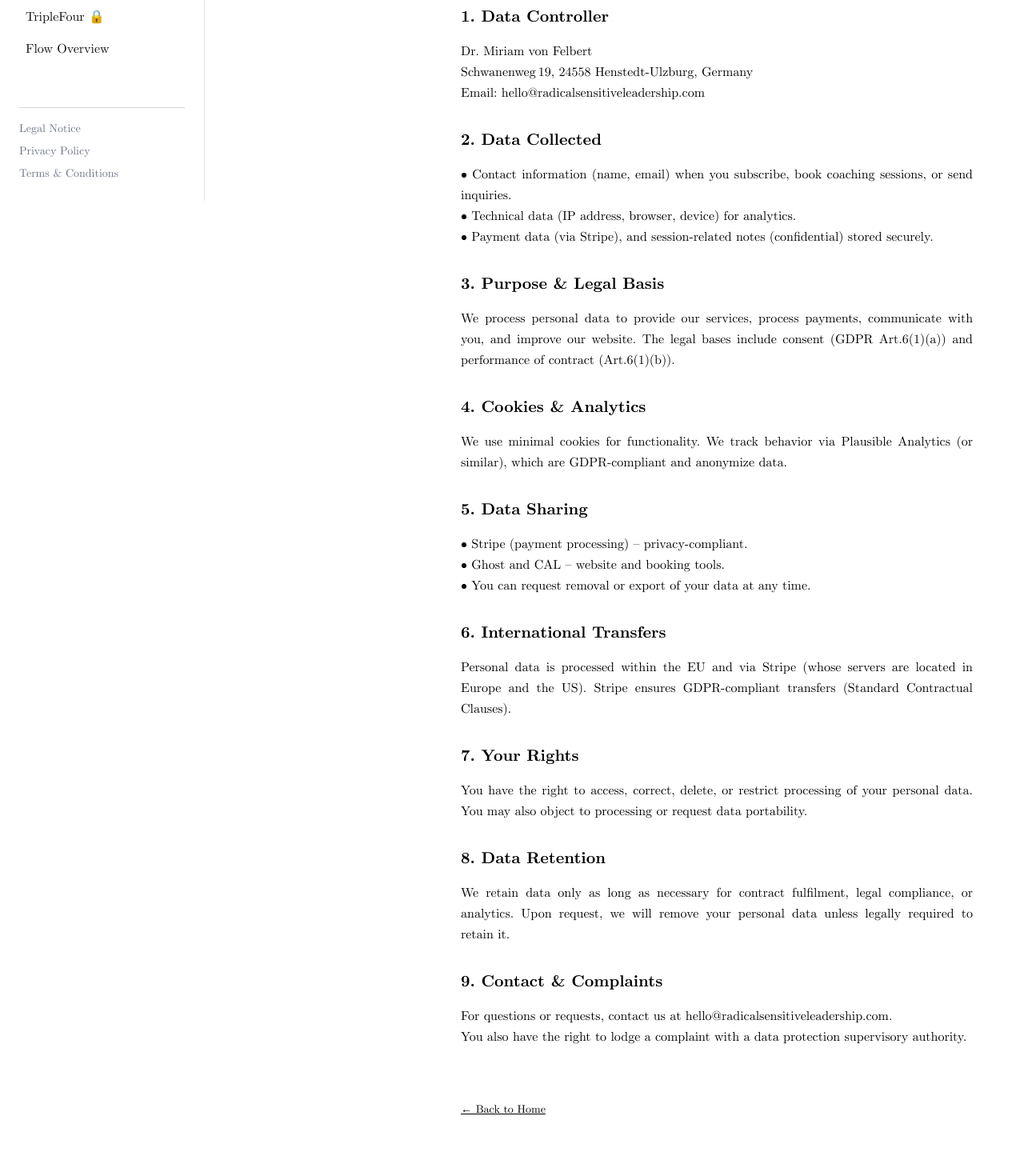
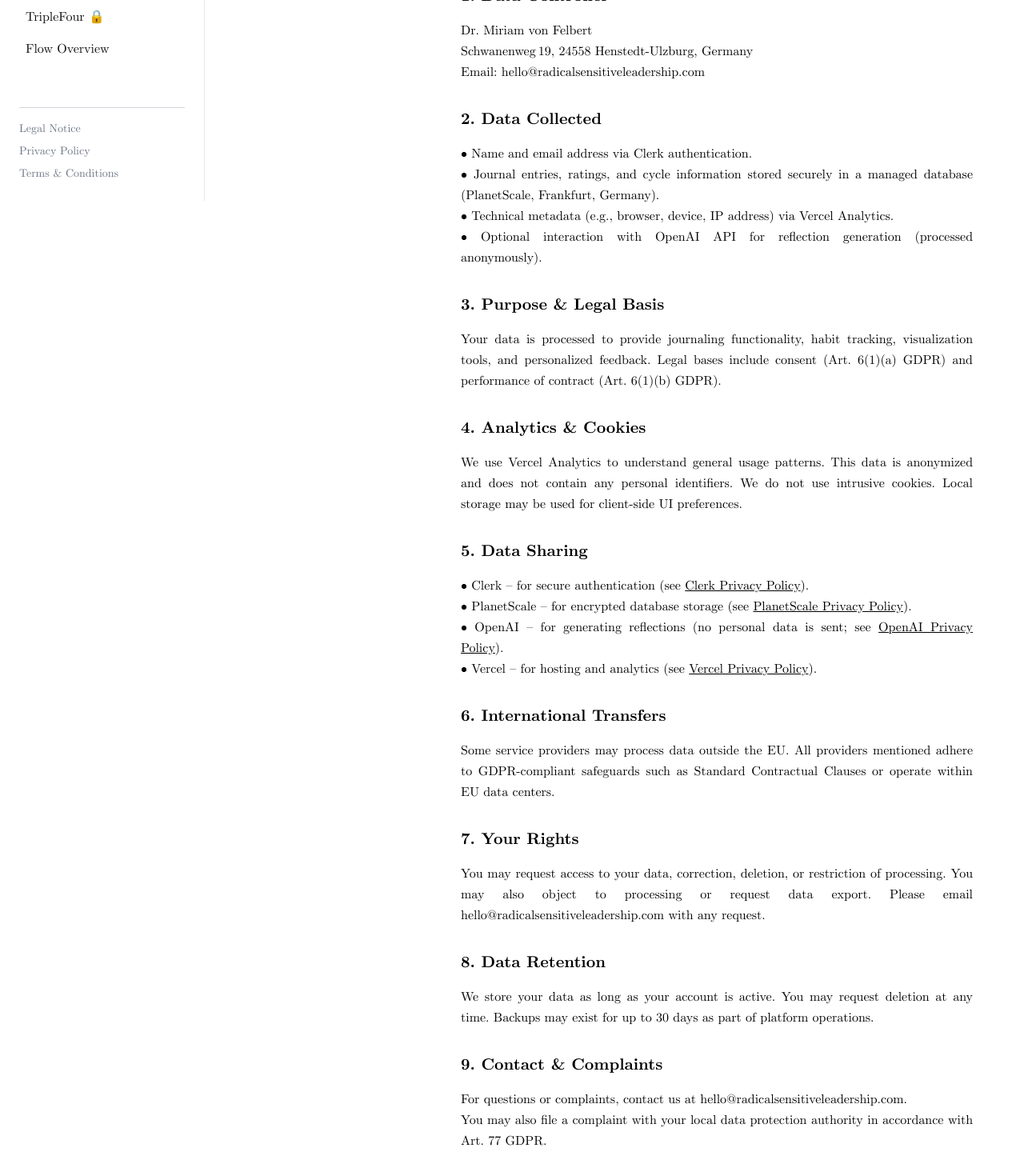
Before and after one commit to DrMvF/ikigaistrategist, a Next.js app: page /privacy in a window 1280 px wide. Shown: the part 342-1812 px from the top of the page at 80% size. Built offline with nearby package versions, Linux system fonts and the light colour scheme.

Commit message:
Update and relocate Legal, Privacy, and Terms pages under (flowlayout) with sidebar integration

```diff
--- a/app/(flowlayout)/legal/page.tsx
+++ b/app/(flowlayout)/legal/page.tsx
@@ -1,45 +1,74 @@
 export default function LegalPage() {
   return (
     <main className="max-w-3xl mx-auto px-4 py-32 font-cm leading-relaxed text-base text-justify">
-      <h1 className="text-3xl sm:text-4xl mb-8 font-semibold text-left">Legal Notice / Imprint</h1>
+      <h1 className="text-3xl sm:text-4xl mb-8 font-semibold text-left">
+        Legal Notice / Imprint
+      </h1>
 
-      <p className="mb-4"><strong>According to § 5 TMG</strong><br />
-      Dr. Miriam von Felbert<br />
-      Schwanenweg 19<br />
-      24558 Henstedt-Ulzburg<br />
-      Germany</p>
+      <p className="mb-4">
+        <strong>According to § 5 TMG</strong><br />
+        Dr. Miriam von Felbert<br />
+        Schwanenweg 19<br />
+        24558 Henstedt-Ulzburg<br />
+        Germany
+      </p>
 
-      <p className="mb-4"><strong>Contact</strong><br />
-      Phone: +49 (0) 151 65122333<br />
-      Email: hello@radicalsensitiveleadership.com</p>
+      <p className="mb-4">
+        <strong>Contact</strong><br />
+        Phone: +49 (0) 151 65122333<br />
+        Email: hello@radicalsensitiveleadership.com
+      </p>
 
-      <p className="mb-4"><strong>VAT ID</strong><br />
-      DE366062230 (according to § 27a UStG)</p>
+      <p className="mb-4">
+        <strong>VAT ID</strong><br />
+        DE366062230 (according to § 27a UStG)
+      </p>
 
-      <p className="mb-4"><strong>Responsible for content according to § 5 TMG:</strong><br />
-      Dr. Miriam von Felbert<br />
-      Address as above</p>
+      <p className="mb-4">
+        <strong>Responsible for content according to § 5 TMG:</strong><br />
+        Dr. Miriam von Felbert<br />
+        Address as above
+      </p>
 
-      <p className="mb-4"><strong>Scope of Services:</strong><br />
-      This website offers digital products and services including paid memberships, coaching sessions, downloadable materials, and executive support formats for professionals.</p>
+      <p className="mb-4">
+        <strong>Scope of Services:</strong><br />
+        This web application provides cycle-aligned self-reflection tools and digital coaching content.
+        Features include structured journaling, Ikigai-based evaluation, trajectory visualizations, and optional personal empowerment reports.
+        Paid offerings may include memberships, digital downloads, and executive support formats.
+      </p>
 
-      <p className="mb-4"><strong>Online Dispute Resolution:</strong><br />
-      The European Commission provides a platform for online dispute resolution: <a href="https://ec.europa.eu/consumers/odr/" target="_blank" className="underline">https://ec.europa.eu/consumers/odr/</a>. We do not participate in a dispute resolution procedure before a consumer arbitration board.</p>
+      <p className="mb-4">
+        <strong>Online Dispute Resolution:</strong><br />
+        The European Commission provides a platform for online dispute resolution:{' '}
+        <a
+          href="https://ec.europa.eu/consumers/odr/"
+          target="_blank"
+          rel="noopener noreferrer"
+          className="underline"
+        >
+          https://ec.europa.eu/consumers/odr/
+        </a>
+        . We do not participate in a dispute resolution procedure before a consumer arbitration board.
+      </p>
 
-      <p className="mb-4"><strong>Liability for Content:</strong><br />
-      All content on this website has been created with care. However, we cannot guarantee the completeness or accuracy of the content. Obligations to remove or block usage of information remain applicable under general law. Liability arises only upon actual knowledge of an infringement. We will promptly remove unlawful content once identified.</p>
+      <p className="mb-4">
+        <strong>Liability for Content:</strong><br />
+        All content on this web application has been created with care and reviewed prior to publication.
+        However, no guarantee is given for completeness, accuracy or timeliness. Obligations to remove or block content remain applicable under general law. Liability arises only upon actual knowledge of a specific infringement. Unlawful content will be removed promptly once identified.
+      </p>
 
-      <p className="mb-4"><strong>Liability for Links:</strong><br />
-      This website may contain links to external websites. We are not responsible for external content. Linked content was checked for legal issues at the time of linking. Permanent monitoring is not reasonable without concrete indications of a legal violation. Upon notification of legal violations, such links will be removed immediately.</p>
+      <p className="mb-4">
+        <strong>Liability for Links:</strong><br />
+        This platform may contain links to external websites. We are not responsible for third-party content.
+        Linked content was checked for legal issues at the time of linking. Ongoing monitoring without concrete indication is not reasonable.
+        Upon notification of legal violations, such links will be removed without delay.
+      </p>
 
-      <p className="mb-4"><strong>Copyright Notice:</strong><br />
-      Content on this site is protected by German copyright law. Reproduction or distribution requires written consent of the author. Downloads are permitted for private use only.</p>
-
-      <div className="mt-16">
-        <a href="/" className="text-sm underline hover:opacity-60">
-          ← Back to Home
-        </a>
-      </div>
+      <p className="mb-4">
+        <strong>Copyright Notice:</strong><br />
+        All content and structure of this web application is protected by German copyright law.
+        Reproduction, editing or distribution outside of private use requires prior written permission.
+      </p>
     </main>
   );
 }
--- a/app/(flowlayout)/privacy/page.tsx
+++ b/app/(flowlayout)/privacy/page.tsx
@@ -1,69 +1,74 @@
 export default function PrivacyPage() {
   return (
     <main className="max-w-3xl mx-auto px-4 py-32 font-cm leading-relaxed text-base text-justify">
-      <h1 className="text-3xl sm:text-4xl mb-8 font-semibold text-left">Privacy Policy</h1>
+      <h1 className="text-3xl sm:text-4xl mb-8 font-semibold text-left">
+        Privacy Policy
+      </h1>
 
       <p className="mb-4">
-        We take your privacy seriously. This Privacy Policy describes how “Radical Sensitive Leadership” (“we”, “us”, “our”) collects, uses, shares, and protects your personal data via this website and related services.
+        We take your privacy seriously. This Privacy Policy explains how
+        “Ikigai Strategist” (“we”, “us”, “our”) processes personal data
+        when you use this web application.
       </p>
 
       <h2 className="text-xl font-semibold mt-8 mb-4 text-left">1. Data Controller</h2>
       <p className="mb-4">
-        Dr. Miriam von Felbert<br/>
-        Schwanenweg 19, 24558 Henstedt‑Ulzburg, Germany<br/>
+        Dr. Miriam von Felbert<br />
+        Schwanenweg 19, 24558 Henstedt‑Ulzburg, Germany<br />
         Email: hello@radicalsensitiveleadership.com
       </p>
 
       <h2 className="text-xl font-semibold mt-8 mb-4 text-left">2. Data Collected</h2>
       <p className="mb-4">
-        • Contact information (name, email) when you subscribe, book coaching sessions, or send inquiries.<br/>
-        • Technical data (IP address, browser, device) for analytics.<br/>
-        • Payment data (via Stripe), and session-related notes (confidential) stored securely.
+        • Name and email address via Clerk authentication.<br />
+        • Journal entries, ratings, and cycle information stored securely in a managed database (PlanetScale, Frankfurt, Germany).<br />
+        • Technical metadata (e.g., browser, device, IP address) via Vercel Analytics.<br />
+        • Optional interaction with OpenAI API for reflection generation (processed anonymously).
       </p>
 
       <h2 className="text-xl font-semibold mt-8 mb-4 text-left">3. Purpose & Legal Basis</h2>
       <p className="mb-4">
-        We process personal data to provide our services, process payments, communicate with you, and improve our website. The legal bases include consent (GDPR Art.6(1)(a)) and performance of contract (Art.6(1)(b)).
+        Your data is processed to provide journaling functionality, habit tracking, visualization tools,
+        and personalized feedback. Legal bases include consent (Art. 6(1)(a) GDPR) and performance of contract (Art. 6(1)(b) GDPR).
       </p>
 
-      <h2 className="text-xl font-semibold mt-8 mb-4 text-left">4. Cookies & Analytics</h2>
+      <h2 className="text-xl font-semibold mt-8 mb-4 text-left">4. Analytics & Cookies</h2>
       <p className="mb-4">
-        We use minimal cookies for functionality. We track behavior via Plausible Analytics (or similar), which are GDPR-compliant and anonymize data.
+        We use Vercel Analytics to understand general usage patterns. This data is anonymized and does not contain any personal identifiers.
+        We do not use intrusive cookies. Local storage may be used for client-side UI preferences.
       </p>
 
       <h2 className="text-xl font-semibold mt-8 mb-4 text-left">5. Data Sharing</h2>
       <p className="mb-4">
-        • Stripe (payment processing) – privacy-compliant.<br/>
-        • Ghost and CAL – website and booking tools.<br/>
-        • You can request removal or export of your data at any time.
+        • Clerk – for secure authentication (see <a href="https://clerk.com/privacy" target="_blank" rel="noopener noreferrer" className="underline">Clerk Privacy Policy</a>).<br />
+        • PlanetScale – for encrypted database storage (see <a href="https://planetscale.com/legal/privacy" target="_blank" rel="noopener noreferrer" className="underline">PlanetScale Privacy Policy</a>).<br />
+        • OpenAI – for generating reflections (no personal data is sent; see <a href="https://openai.com/policies/privacy-policy" target="_blank" rel="noopener noreferrer" className="underline">OpenAI Privacy Policy</a>).<br />
+        • Vercel – for hosting and analytics (see <a href="https://vercel.com/legal/privacy-policy" target="_blank" rel="noopener noreferrer" className="underline">Vercel Privacy Policy</a>).
       </p>
 
       <h2 className="text-xl font-semibold mt-8 mb-4 text-left">6. International Transfers</h2>
       <p className="mb-4">
-        Personal data is processed within the EU and via Stripe (whose servers are located in Europe and the US). Stripe ensures GDPR-compliant transfers (Standard Contractual Clauses).
+        Some service providers may process data outside the EU. All providers mentioned adhere to GDPR-compliant safeguards such as
+        Standard Contractual Clauses or operate within EU data centers.
       </p>
 
       <h2 className="text-xl font-semibold mt-8 mb-4 text-left">7. Your Rights</h2>
       <p className="mb-4">
-        You have the right to access, correct, delete, or restrict processing of your personal data. You may also object to processing or request data portability.
+        You may request access to your data, correction, deletion, or restriction of processing. You may also object to processing
+        or request data export. Please email hello@radicalsensitiveleadership.com with any request.
       </p>
 
       <h2 className="text-xl font-semibold mt-8 mb-4 text-left">8. Data Retention</h2>
       <p className="mb-4">
-        We retain data only as long as necessary for contract fulfilment, legal compliance, or analytics. Upon request, we will remove your personal data unless legally required to retain it.
+        We store your data as long as your account is active. You may request deletion at any time.
+        Backups may exist for up to 30 days as part of platform operations.
       </p>
 
       <h2 className="text-xl font-semibold mt-8 mb-4 text-left">9. Contact & Complaints</h2>
       <p className="mb-4">
-        For questions or requests, contact us at hello@radicalsensitiveleadership.com.<br/>
-        You also have the right to lodge a complaint with a data protection supervisory authority.
+        For questions or complaints, contact us at hello@radicalsensitiveleadership.com.<br />
+        You may also file a complaint with your local data protection authority in accordance with Art. 77 GDPR.
       </p>
-
-      <div className="mt-16">
-        <a href="/" className="text-sm underline hover:opacity-60">
-          ← Back to Home
-        </a>
-      </div>
     </main>
   );
 }
--- a/app/(flowlayout)/terms/page.tsx
+++ b/app/(flowlayout)/terms/page.tsx
@@ -1,50 +1,59 @@
 export default function TermsPage() {
   return (
-    <main className="max-w-3xl mx-auto py-24 px-6 text-justify leading-relaxed">
+    <main className="max-w-3xl mx-auto py-24 px-6 text-justify leading-relaxed font-cm">
       <h1 className="text-4xl font-bold mb-8">Terms and Conditions</h1>
 
-      <p>
-        These terms and conditions apply to all coaching sessions, services, and digital products offered under the label “Radical Sensitive Leadership” by Dr. Miriam von Felbert.
+      <p className="mb-6">
+        These Terms and Conditions apply to all services, digital products, and self-coaching tools provided under the label
+        “Ikigai Strategist” by Dr. Miriam von Felbert.
       </p>
 
-      <h2 className="text-2xl font-semibold mt-10 mb-4">1. Booking and Payment</h2>
+      <h2 className="text-2xl font-semibold mt-10 mb-4">1. Use of the Application</h2>
       <p>
-        All bookings are binding. Payments are processed via Stripe and must be completed prior to the session. Coaching appointments are confirmed upon receipt of full payment.
+        Ikigai Strategist is a self-guided digital system for journaling, cycle-based habit tracking, and inner reflection.
+        It is designed for personal development and does not replace medical, psychological, or financial advice.
+        Access is granted through authentication and optional payment tiers.
       </p>
 
-      <h2 className="text-2xl font-semibold mt-10 mb-4">2. No Cancellation Policy</h2>
+      <h2 className="text-2xl font-semibold mt-10 mb-4">2. Booking and Payment</h2>
       <p>
-        Coaching sessions are non-cancellable and non-refundable. Please consider your schedule carefully before confirming your booking.
+        Paid services (such as personalized reports or coaching sessions) must be booked in advance and are processed via Stripe.
+        All bookings are binding. Confirmation is only valid upon receipt of full payment.
       </p>
 
-      <h2 className="text-2xl font-semibold mt-10 mb-4">3. Intellectual Property</h2>
+      <h2 className="text-2xl font-semibold mt-10 mb-4">3. No Cancellation Policy</h2>
       <p>
-        All content, materials, and reflections provided during sessions or as follow-up are protected by copyright and may not be reproduced or distributed without prior written consent.
+        Due to the nature of digital delivery and individual preparation, sessions and purchases are non-cancellable and non-refundable.
+        Please review your decision carefully before committing.
       </p>
 
-      <h2 className="text-2xl font-semibold mt-10 mb-4">4. Confidentiality</h2>
+      <h2 className="text-2xl font-semibold mt-10 mb-4">4. Intellectual Property</h2>
       <p>
-        All information shared in the context of a coaching session is treated with strict confidentiality. Exceptions apply only in cases of legal obligation.
+        All content, code, diagrams, prompts, and written reflections are protected by copyright and may not be reproduced,
+        distributed, or publicly shared without prior written consent by the author.
       </p>
 
-      <h2 className="text-2xl font-semibold mt-10 mb-4">5. Disclaimer</h2>
+      <h2 className="text-2xl font-semibold mt-10 mb-4">5. Confidentiality & Data</h2>
       <p>
-        Coaching is a process of personal and professional development and does not constitute psychological therapy or medical treatment.
+        Reflections and ratings submitted through the app are stored securely and treated confidentially.
+        Any use of your data for research or development purposes will be anonymized. See our Privacy Policy for further details.
       </p>
 
-      <h2 className="text-2xl font-semibold mt-10 mb-4">6. Governing Law</h2>
+      <h2 className="text-2xl font-semibold mt-10 mb-4">6. Disclaimer</h2>
       <p>
-        These terms are governed by the laws of the Federal Republic of Germany. The place of jurisdiction is Hamburg, Germany.
+        Ikigai Strategist is not a therapeutic or diagnostic tool. It supports mental clarity, but does not substitute professional treatment.
+        By using this product, you acknowledge that you remain responsible for your own emotional and psychological well-being.
+      </p>
+
+      <h2 className="text-2xl font-semibold mt-10 mb-4">7. Governing Law</h2>
+      <p>
+        The applicable law is that of the Federal Republic of Germany.
+        Unless otherwise required by law, the place of jurisdiction is deemed to be the registered business location of the provider.
       </p>
 
       <p className="mt-12 text-sm text-gray-500">
         Last updated: {new Date().toLocaleDateString("en-GB")}
       </p>
-       <div className="mt-16">
-        <a href="/" className="text-sm underline hover:opacity-60">
-          ← Back to Home
-        </a>
-      </div>
     </main>
   );
 }
```
